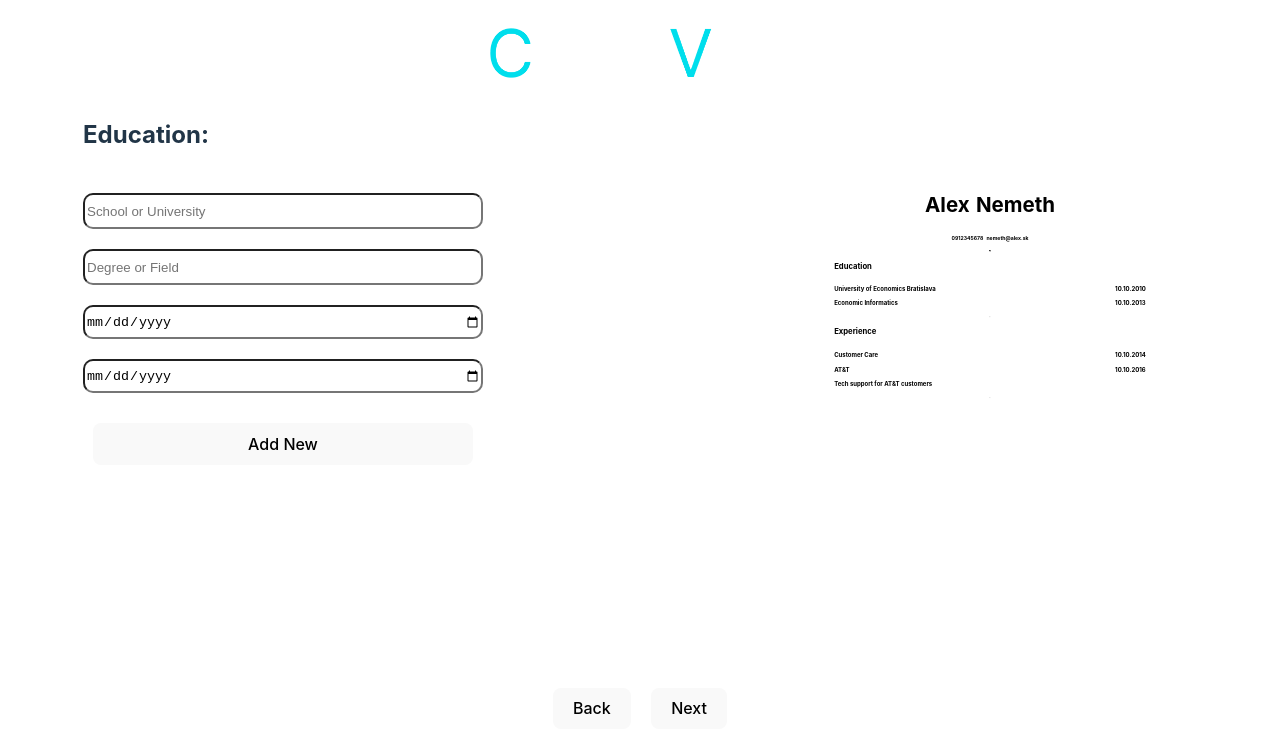
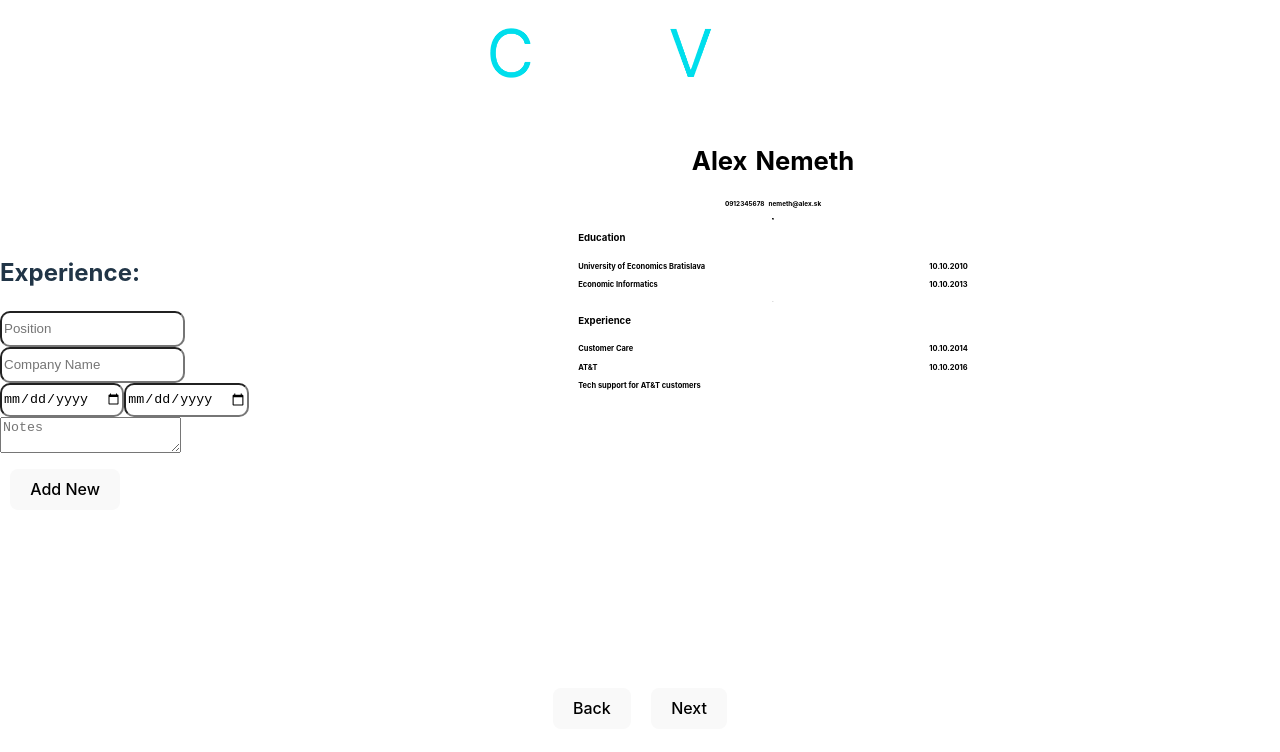
Before and after one commit to alex-nemeth/conjvre, a React (Vite) app: page / in a window 1280 px wide. Shown: the top 752 px of the page. Built offline with nearby package versions, Linux system fonts and the light colour scheme.

Commit message:
exp internal state

```diff
--- a/src/App.jsx
+++ b/src/App.jsx
@@ -10,8 +10,7 @@ class App extends Component {
     constructor() {
         super();
         this.state = {
-            part: 1,
-            smallPreview: true,
+            part: 2,
             information: {
                 firstName: "Alex",
                 lastName: "Nemeth",
@@ -58,13 +57,7 @@ class App extends Component {
     };
 
     addInformation = (information) => {
-        this.setState((prevState) => {
-            return {
-                ...prevState,
-                information,
-            };
-        });
-        console.log(this.state.information);
+        this.setState((prevState) => ({ ...prevState, information }));
     };
 
     addEducation = (education) => {
@@ -72,6 +65,14 @@ class App extends Component {
             prevState.education = [...prevState.education, education];
             return prevState;
         });
+    };
+
+    addExperience = (experience) => {
+        this.setState((prevState) => {
+            prevState.experience = [...prevState.experience, experience];
+            return prevState;
+        });
+        console.log(this.state.experience);
     };
 
     render() {
@@ -91,7 +92,10 @@ class App extends Component {
                     </div>
                 )}
                 {this.state.part === 2 && (
-                    <Experience handleChange={this.handleChange} />
+                    <div className="wrapper">
+                        <Experience add={this.addExperience} />
+                        <Resume data={this.state} />
+                    </div>
                 )}
                 {this.state.part === 3 && <Resume data={this.state} />}
                 <Buttons
--- a/src/components/Experience.jsx
+++ b/src/components/Experience.jsx
@@ -3,7 +3,21 @@ import React, { Component } from "react";
 export default class Experience extends Component {
     constructor(props) {
         super(props);
+        this.state = {
+            position: "Customer Care",
+            company: "AT&T",
+            expStartDate: "10-10-2014",
+            expEndDate: "10-10-2016",
+            notes: "Tech support for AT&T customers",
+        };
     }
+
+    handleChange = (e) => {
+        this.setState((prevState) => {
+            const { name, value } = e.target;
+            return { [name]: value };
+        });
+    };
 
     render() {
         return (
@@ -14,26 +28,26 @@ export default class Experience extends Component {
                     name="position"
                     className="experience--position"
                     placeholder="Position"
-                    onChange={this.props.handleChange}
+                    onChange={this.handleChange}
                 ></input>
                 <input
                     type="text"
                     name="company"
                     className="experience--company"
                     placeholder="Company Name"
-                    onChange={this.props.handleChange}
+                    onChange={this.handleChange}
                 ></input>
                 <input
                     type="date"
                     className="experience--date-start"
                     name="expStartDate"
-                    onChange={this.props.handleChange}
+                    onChange={this.handleChange}
                 ></input>
                 <input
                     type="date"
                     className="experience--date-end"
                     name="expEndDate"
-                    onChange={this.props.handleChange}
+                    onChange={this.handleChange}
                 ></input>
                 <br />
                 <textarea
@@ -41,8 +55,14 @@ export default class Experience extends Component {
                     name="notes"
                     className="experience--text"
                     placeholder="Notes"
-                    onChange={this.props.handleChange}
+                    onChange={this.handleChange}
                 ></textarea>
+                <button
+                    className="builder--add-btn"
+                    onClick={() => this.props.add(this.state)}
+                >
+                    Add New
+                </button>
             </div>
         );
     }
--- a/src/components/Resume.jsx
+++ b/src/components/Resume.jsx
@@ -27,18 +27,39 @@ export default class Resume extends Component {
 
     educationData = () => {
         const educationData = this.props.data.education;
-        return educationData.map((obj) => (
+        return educationData.map((edu) => (
             <>
                 <div className="resume--university-container">
-                    <h3 className="resume--university">{obj.university}</h3>
-                    <h3 className="resume--degree">{obj.degree}</h3>
+                    <h3 className="resume--university">{edu.university}</h3>
+                    <h3 className="resume--degree">{edu.degree}</h3>
                 </div>
                 <div className="resume--uni-dates-container">
                     <h3 className="resume--uni-start-date">
-                        {obj.uniStartDate.replaceAll("-", ".")}
+                        {edu.uniStartDate.replaceAll("-", ".")}
                     </h3>
                     <h3 className="resume--uni-end-date">
-                        {obj.uniEndDate.replaceAll("-", ".")}
+                        {edu.uniEndDate.replaceAll("-", ".")}
+                    </h3>
+                </div>
+            </>
+        ));
+    };
+
+    experienceData = () => {
+        const experienceData = this.props.data.experience;
+        return experienceData.map((exp) => (
+            <>
+                <div className="resume--work-container">
+                    <h3 className="resume--position">{exp.position}</h3>
+                    <h3 className="resume--company">{exp.company}</h3>
+                    <h3 className="resume--notes">{exp.notes}</h3>
+                </div>
+                <div className="resume--exp-dates-container">
+                    <h3 className="resume--exp-start-date">
+                        {exp.expStartDate.replaceAll("-", ".")}
+                    </h3>
+                    <h3 className="resume--exp-end-date">
+                        {exp.expEndDate.replaceAll("-", ".")}
                     </h3>
                 </div>
             </>
@@ -49,7 +70,7 @@ export default class Resume extends Component {
         return (
             <div
                 className={`resume--container ${
-                    this.props.data.smallPreview ? "small" : "large"
+                    this.props.data.part !== 3 ? "small" : "large"
                 }`}
             >
                 {this.informationData()}
@@ -59,36 +80,10 @@ export default class Resume extends Component {
                     {this.educationData()}
                 </div>
                 <hr className="resume--separator" />
-
                 <h2 className="resume--experience-title">Experience</h2>
                 <div className="resume--experience-container">
-                    <div className="resume--work-container">
-                        <h3 className="resume--position">
-                            {this.props.data.experience[0].position}
-                        </h3>
-                        <h3 className="resume--company">
-                            {this.props.data.experience[0].company}
-                        </h3>
-                        <h3 className="resume--notes">
-                            {this.props.data.experience[0].notes}
-                        </h3>
-                    </div>
-                    <div className="resume--exp-dates-container">
-                        <h3 className="resume--exp-start-date">
-                            {this.props.data.experience[0].expStartDate.replaceAll(
-                                "-",
-                                "."
-                            )}
-                        </h3>
-                        <h3 className="resume--exp-end-date">
-                            {this.props.data.experience[0].expEndDate.replaceAll(
-                                "-",
-                                "."
-                            )}
-                        </h3>
-                    </div>
+                    {this.experienceData()}
                 </div>
-                <hr className="resume--separator" />
             </div>
         );
     }
--- a/src/styles.css
+++ b/src/styles.css
@@ -124,10 +124,6 @@ input {
 
 .small {
     scale: 0.4;
-    -ms-transform: scale(0.8, 0.8); /* IE 9 */
-    -webkit-transform: scale(0.8, 0.8); /* Safari and Chrome */
-    -o-transform: scale(0.8, 0.8); /* Opera */
-    -moz-transform: scale(0.8, 0.8); /* Firefox */
 }
 
 .resume--information {
```
